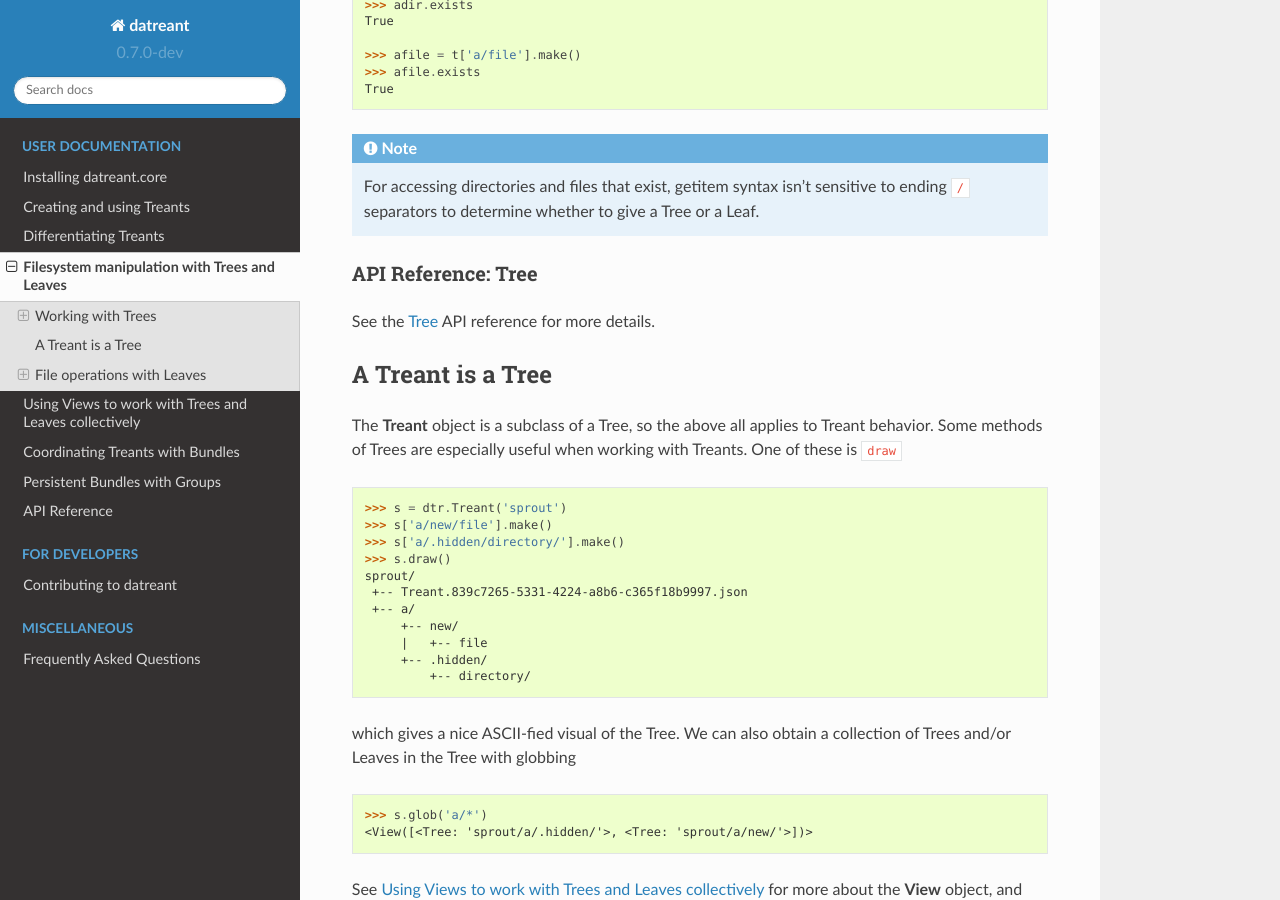
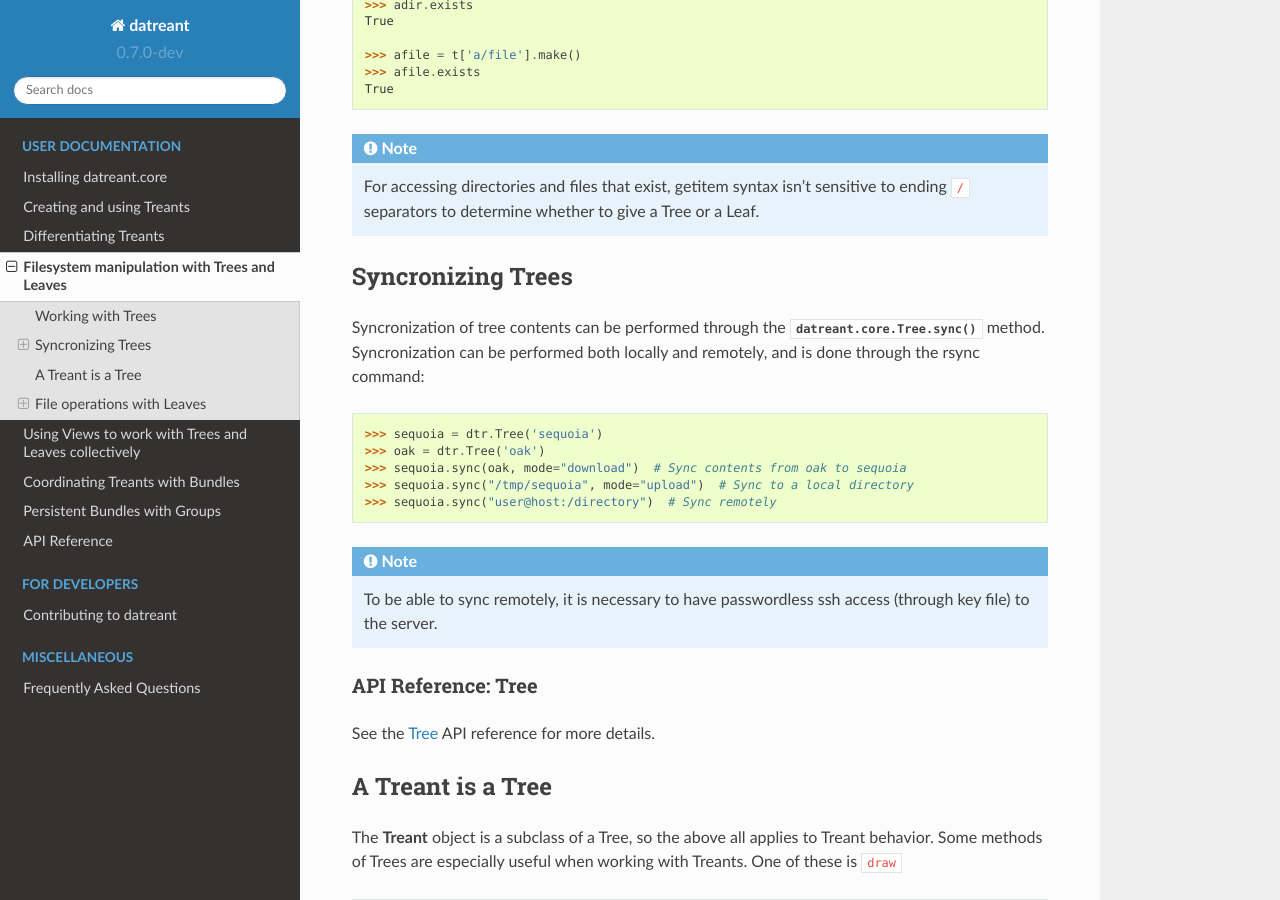
Before and after one commit to datreant/datreant, a Sphinx documentation site: the page built from docs/trees.rst, in a window 1280 px wide and 900 px high, scrolled down 1340 px. Built offline with Sphinx 7.4.7 and the Read the Docs theme 2.0.0, drawn with Linux system fonts in a browser that asks for light colours; the version number is read from the project's files by our own code.

Commit message:
Added examples

```diff
--- a/docs/trees.rst
+++ b/docs/trees.rst
@@ -66,6 +66,22 @@ in which case whether a Tree or Leaf is returned is dependent on an ending
           sensitive to ending ``/`` separators to determine whether to give a
           Tree or a Leaf.
 
+Syncronizing Trees
+==================
+
+Syncronization of tree contents can be performed through the
+:py:meth:`datreant.core.Tree.sync` method. Syncronization can be performed
+both locally and remotely, and is done through the rsync command::
+
+    >>> sequoia = dtr.Tree('sequoia')
+    >>> oak = dtr.Tree('oak')
+    >>> sequoia.sync(oak, mode="download")  # Sync contents from oak to sequoia
+    >>> sequoia.sync("/tmp/sequoia", mode="upload")  # Sync to a local directory
+    >>> sequoia.sync("user@host:/directory")  # Sync remotely
+
+.. note:: To be able to sync remotely, it is necessary to have passwordless
+          ssh access (through key file) to the server.
+
 API Reference: Tree
 -------------------
 See the :ref:`Tree_api` API reference for more details.
```
